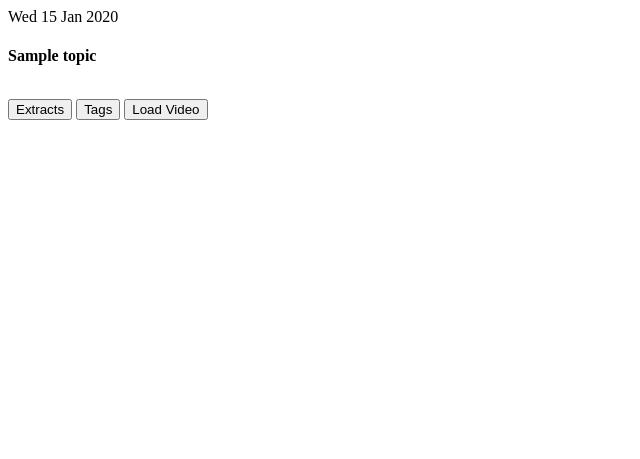
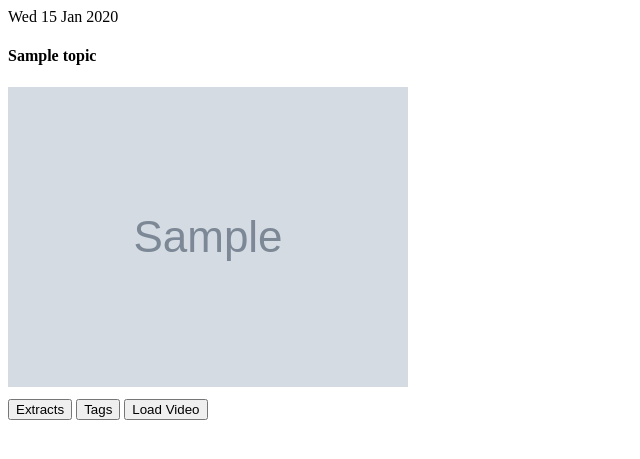
Before and after one commit to bjsi/Audio-Assistant, a Python web app: template templates/topic.html in a window 1280 px wide. Shown: the top 459 px of the page, without its empty margins (0-640 px from the left). Run offline with Jinja, Linux system fonts and the light colour scheme; the template is opened without the code that fills it: most values are stand-ins (such as "Sample title", 1, 10 or a date in 2020); grey boxes marked "Sample" are stand-in pictures.

Commit message:
small layout modifications

```diff
--- a/templates/topic.html
+++ b/templates/topic.html
@@ -10,7 +10,7 @@
     <div class="card-body">
         <h4 class="card-title">{{ topic.title }}</h5>
         {# TODO change max-width #}
-        <div class="card-img" src="{{ topic.thumbnail_url }}">
+        <img class="card-img" src="{{ topic.thumbnail_url }}">
 
         {# timebar showing where you are in the vid, height 2px #}
         <div class="progress" style="height: 2px;">
@@ -39,7 +39,7 @@
             <button class="btn btn-primary"
                     type="button"
                     data-toggle="collapse"
-                    data-target="#collapse"
+                    data-target="#collapse-{{ topic.id }}"
                     id="extracts-button">
                 <i class="fa fa-tags"></i> Tags
             </button>
@@ -51,7 +51,7 @@
                 <i class="fa fa-youtube-play"></i> Load Video
             </button>
         </span>
-        <div class="collapse" id="collapse">
+        <div class="collapse" id="collapse-{{ topic.id }}">
             <div class="card card-body" id="collapse-content"></div>
         </div>
     </div>
```
